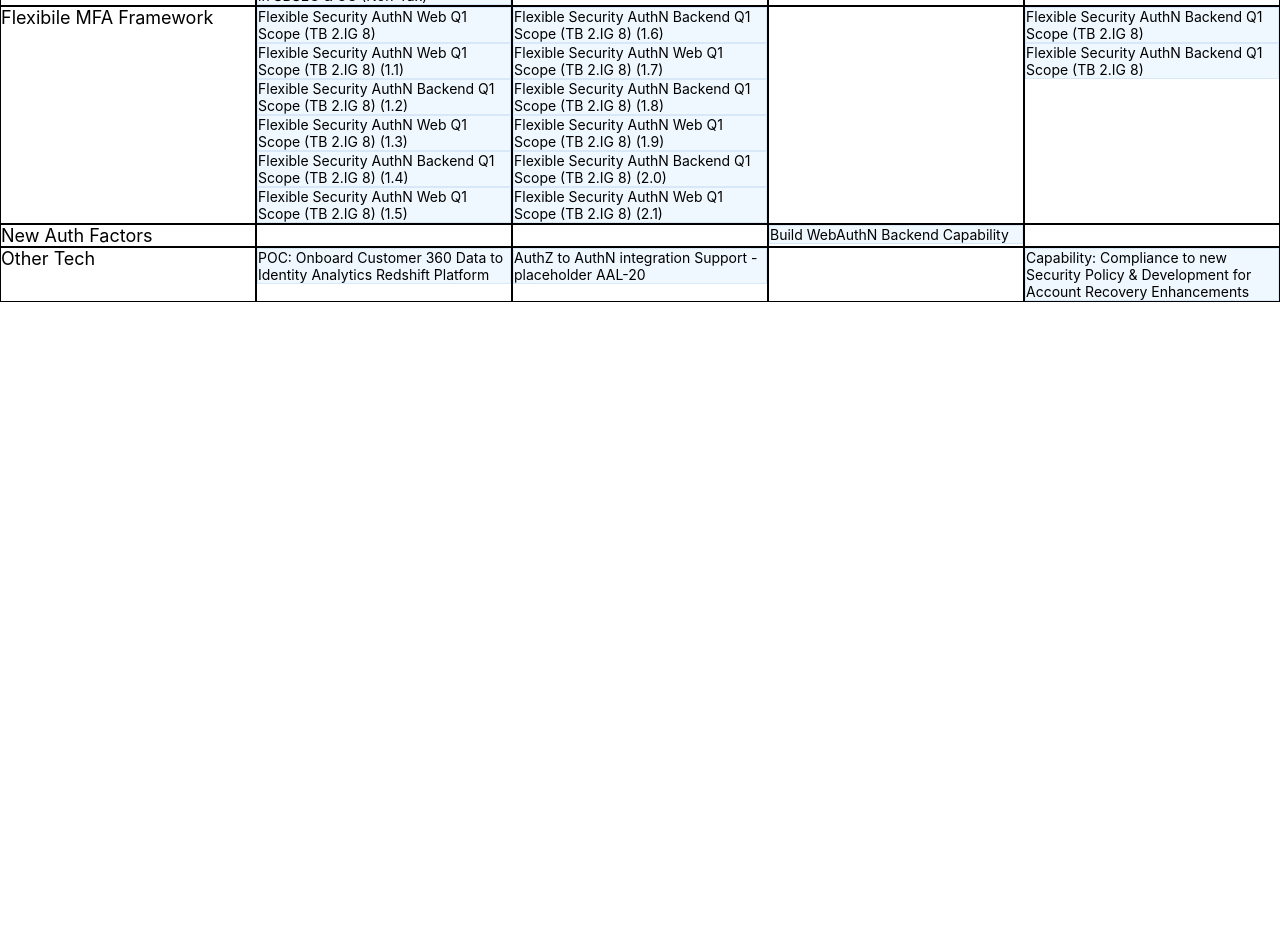
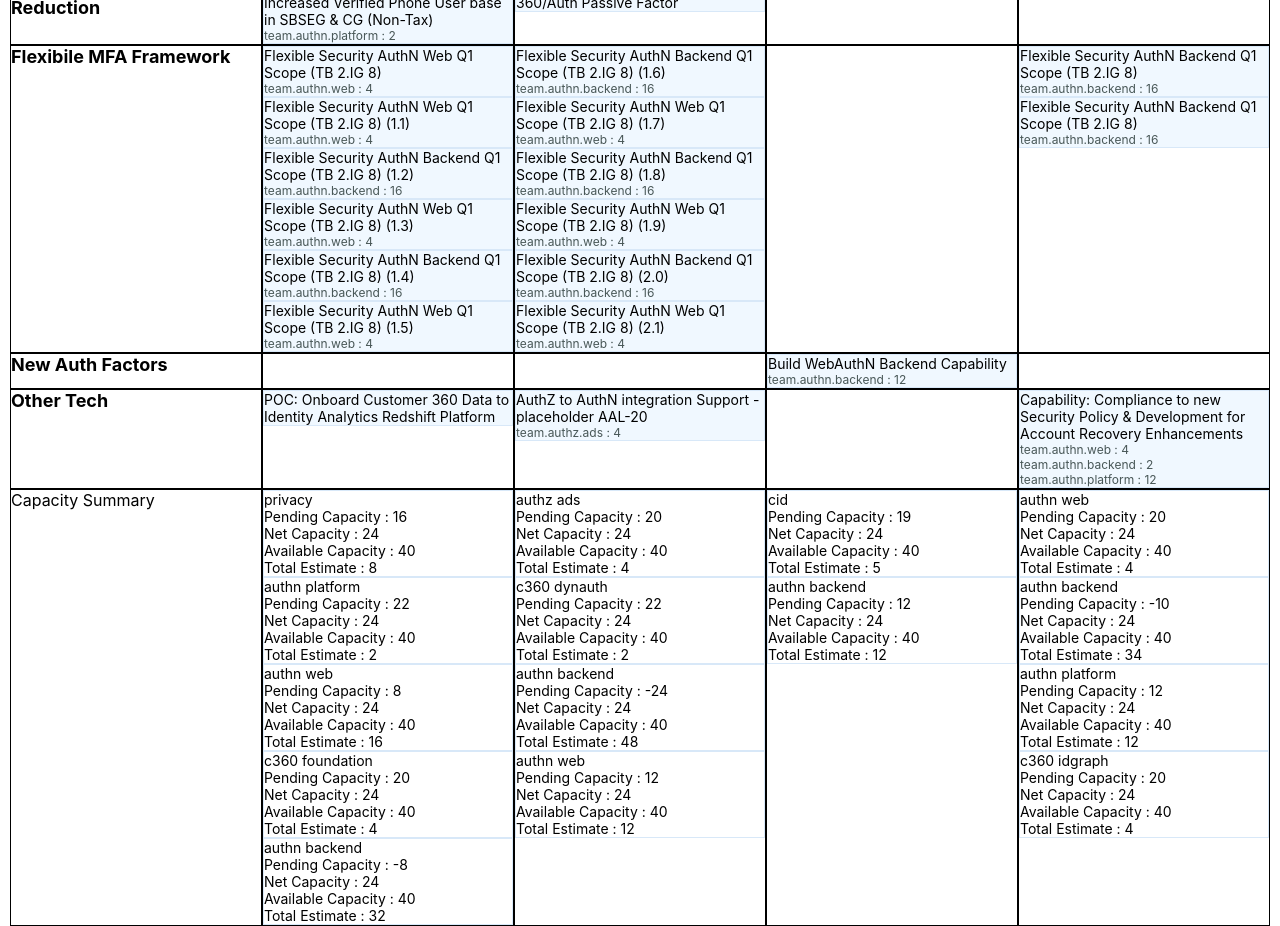
Before and after one commit to daleroy/planning-board, a React (Create React App) app: page / in a window 1280 px wide. Shown: the part 440-1366 px from the top of the page. Before the commit the page ends 800 px from the top, so only its background shows below. Built offline with nearby package versions, Linux system fonts and the light colour scheme.

Commit message:
Rendering Capacity row but moving a task is not triggering a re-render

```diff
--- /dev/null
+++ b/src/Components/CapacityRow.jsx
@@ -0,0 +1,77 @@
+import React , {useEffect} from 'react';
+import styled from 'styled-components';
+
+const RowContainer = styled.div`
+display: flex;
+flex-wrap: nowrap;
+padding: 0 10px 0 10px;
+`;
+const Row = styled.div`
+flex: 1 1 20%;
+border: 1px solid black;
+`;
+
+const CapacityContainer = styled.div`
+flex: 1 1 10px;
+font-size: 14px;
+border: 1px solid #d8e8f8;
+`;
+
+export default function CapacityRow({teamCapacitySummary}) {
+
+    const renderCapacityCell = (capacityObj, quarter) => {
+        const retVal = [];
+
+        capacityObj.forEach((teamCapacity, key) => {
+            const {
+                availableCapacity,
+                name,
+                netCapacity,
+                pendingCapacity,
+                rtbCapacity,
+                totalEstimate
+            } = teamCapacity;
+
+            const teamNameArr = name.split('.')
+            teamNameArr.shift();
+            const teamNameFormatted = teamNameArr.join(' ');
+
+            retVal.push(
+                <CapacityContainer key={key}>
+                    <div>
+                        <div>{teamNameFormatted}</div>
+                        <div>Pending Capacity : {pendingCapacity}</div>
+                        <div>Net Capacity : {netCapacity}</div>
+                        <div>Available Capacity : {availableCapacity}</div>
+                        <div>Total Estimate : {totalEstimate}</div>
+                     </div>
+                </CapacityContainer>
+            );
+        });
+
+        return retVal;
+    }
+
+    const renderCapacityRow = (teamCapacitySummary) => {
+        const retVal = []
+
+        if (!teamCapacitySummary) {
+            return retVal;
+        }
+
+        teamCapacitySummary.forEach((capacityObj, key) =>{
+
+            retVal.push(<Row key={key}>{renderCapacityCell(capacityObj, key)}</Row>);
+        });
+
+        return retVal;
+    }
+
+    return (
+        <RowContainer>
+            <Row>Capacity Summary</Row>
+            {renderCapacityRow(teamCapacitySummary)}
+        </RowContainer>
+
+    )
+}
--- a/src/Components/Home.jsx
+++ b/src/Components/Home.jsx
@@ -1,8 +1,14 @@
 import React , {useEffect} from 'react';
 import PlanGridDataProcessor from '../state/PlanGridDataProcessor';
+import CapacityRow from './CapacityRow';
 import {DragDropContext} from 'react-beautiful-dnd';
 import styled from 'styled-components';
 import {Draggable, Droppable} from 'react-beautiful-dnd';
+
+const TeamEstimate = styled.div`
+font-size: 12px;
+color: #485757;
+`
 
 const TaskContainer = styled.div`
 flex: 1 1 10px;
@@ -14,9 +20,11 @@
 const RowContainer = styled.div`
 display: flex;
 flex-wrap: nowrap;
+padding: 0 10px 0 10px;
 `;
 
 const RowId = styled.div`
+font-weight: 700;
 font-size: 18px;
 flex: 1 1 20%;
 border: 1px solid black;
@@ -37,7 +45,7 @@
 
 
 
-export default function TopToolBar() {
+export default function Home() {
     const [gridData, setGridData] = React.useState({});
     useEffect(() => {
         getGridData().then(data => {
@@ -82,7 +90,13 @@
                                 return (
                                     <Draggable draggableId={task.id} index={index} key={task.id}>
                                         {(provided) => (
-                                            <TaskContainer {...provided.draggableProps} {...provided.dragHandleProps} ref={provided.innerRef} key={index}>{task.mfProps.master_feature}</TaskContainer>
+                                            <TaskContainer {...provided.draggableProps} {...provided.dragHandleProps} ref={provided.innerRef} key={index}>
+                                                <div>{task.mfProps.master_feature}</div>
+                                                {Object.keys(task.teamEstimates).map((id, index) => {
+                                                        return <TeamEstimate key={index}>{id} : {task.teamEstimates[id]}</TeamEstimate>
+                                                })}
+
+                                            </TaskContainer>
                                         )}
                                     </Draggable>
                                 );
@@ -113,6 +127,7 @@
 
         console.dir(gridData);
         return (
+            <React.Fragment>
                 <DragDropContext onDragEnd={onDragEnd}>
                     <RowContainer >
                         <Header>Initatives</Header>
@@ -120,5 +135,7 @@
                     </RowContainer >
                     {renderRows(gridData)}
                 </DragDropContext>
+                <CapacityRow teamCapacitySummary={gridData.teamCapacitySummary}/>
+            </React.Fragment>
         )
     }
--- a/src/state/PlanGridData.js
+++ b/src/state/PlanGridData.js
@@ -54,7 +54,7 @@
         //Initialize capacity summary for each column
 
         this.orderedColumnKeys().forEach(columnKey => {
-            this.teamCapacitySummary[columnKey] = new Map();
+            this.teamCapacitySummary.set(columnKey, new Map());
         });
     }
 
@@ -100,7 +100,7 @@
         Util.logo('Column Key ', colKey);
         Util.logo('Task',task);
 
-        let teamSummaryForCol = this.teamCapacitySummary[colKey];
+        let teamSummaryForCol = this.teamCapacitySummary.get(colKey);
         let teamEstimates = task.teamEstimates
 
 
```
Lines whose indentation alone changed are shown as unchanged.
